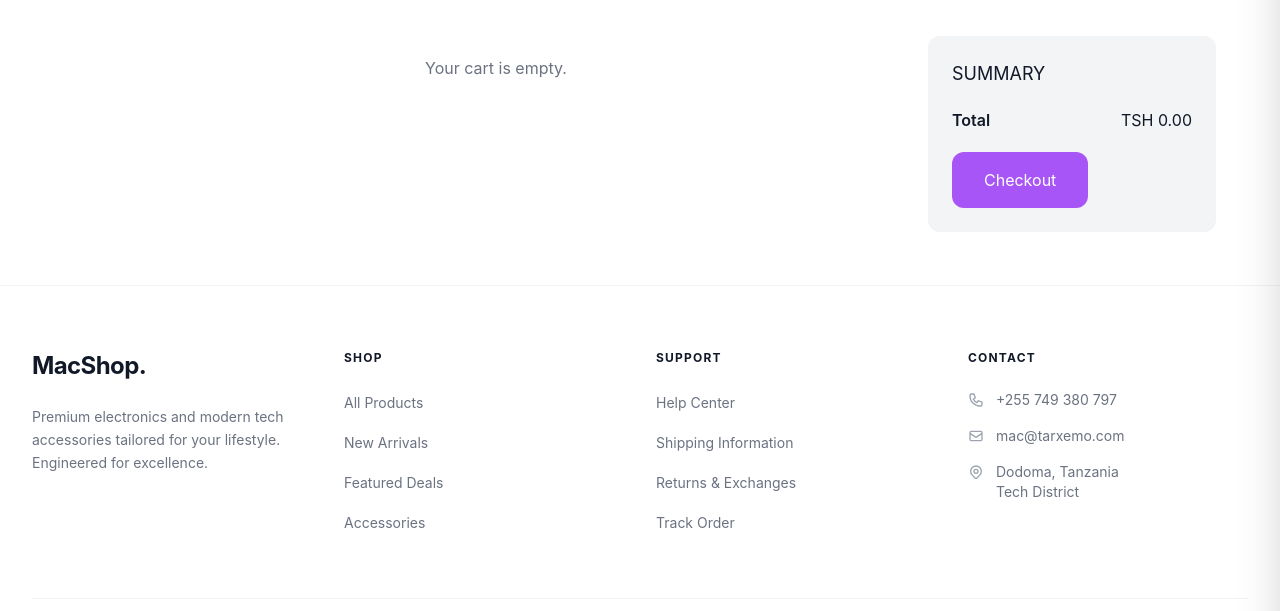
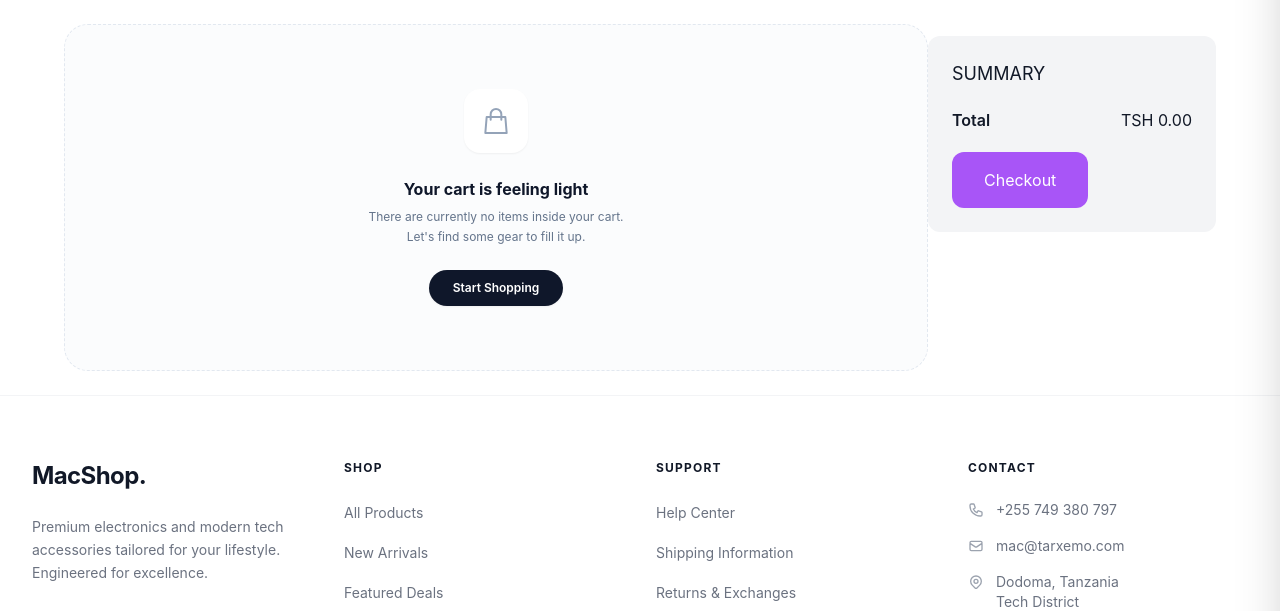
Before and after one commit to alobit21/DjangoEcommerce, a Django app: page /cart/cart/ in a window 1280 px wide. Shown: the part 117-728 px from the top of the page. Run offline with Django 5.2, Linux system fonts and the light colour scheme; tables that the repository leaves empty hold one stand-in row (values such as "Sample post"); parts of the project's set-up code (start-up, migrations or seed data) failed here and were passed over; some libraries are stand-ins or nearby versions.

Commit message:
cart_items page modification

```diff
--- a/cart/templates/cart/partials/cart_items.html
+++ b/cart/templates/cart/partials/cart_items.html
@@ -1,33 +1,83 @@
 {% if cart %}
+    <div class="space-y-4">
         {% for item in cart %}
-    <div class="product mb-5 flex pr-6">
-        <a href="#" class="w-1/4">
-            <img class="hover:shadow-lg rounded-xl" src="{{ item.product.get_thumbnail }}">
+        <div class="flex items-center gap-4 p-4 bg-white border border-slate-100 rounded-2xl shadow-sm hover:shadow-md transition-all duration-300">
+
+            <!-- 1. Product Thumbnail with Hover Micro-Zoom -->
+            <a href="{% url 'product' item.product.slug %}" class="w-20 h-20 aspect-square rounded-xl overflow-hidden bg-slate-50 flex-shrink-0 border border-slate-100 group block relative" aria-label="View {{ item.product.name }} details">
+                <img class="w-full h-full object-cover transform group-hover:scale-105 transition-transform duration-300" src="{{ item.product.get_thumbnail }}" alt="{{ item.product.name }}">
             </a>
-        <div class="w-3/4 pl-6">
-            <div class="flex justify-between">
-                <a href="#" class="text-lg">
-                    {{item.product.name}}
+
+            <!-- 2. Product Information Area -->
+            <div class="flex-grow flex flex-col sm:flex-row sm:items-center sm:justify-between gap-4">
+
+                <!-- Title & Dynamic Sub-Pricing Info -->
+                <div class="space-y-1">
+                    <a href="{% url 'product' item.product.slug %}" class="text-sm font-bold text-slate-900 hover:text-slate-600 transition-colors line-clamp-1 block">
+                        {{ item.product.name }}
                     </a>
-                <span class="mb-6 pt-1 text-gray-400">TSH {{item.total_price|floatformat:2}}</span>
+                    <div class="flex items-center gap-2">
+                        <span class="text-xs font-semibold text-slate-900">
+                            TSH {{ item.total_price|floatformat:2 }}
+                        </span>
+                        {% if item.quantity > 1 %}
+                        <span class="text-[10px] text-slate-400 font-medium" aria-hidden="true">
+                            ({{ item.quantity }} × TSH {{ item.product.price|floatformat:2 }})
+                        </span>
+                        {% endif %}
                     </div>
-            <hr>
-            <div class="quantity mt-6 flex items-center space-x-4">
-                <a href="#"
-                   class="p-3 bg-gray-100 hover:bg-gray-200"
-                   hx-get="{% url 'update_cart' item.product.id 'decrement' %}"
+                </div>
+
+                <!-- 3. Sleek Quantity Action Pill Controllers -->
+                <div class="flex items-center justify-between sm:justify-end gap-6 mt-1 sm:mt-0">
+                    <div class="flex items-center border border-slate-200 rounded-xl overflow-hidden bg-slate-50 shadow-sm" role="group" aria-label="Change product quantity">
+                        <!-- Decrement Trigger -->
+                        <button hx-get="{% url 'update_cart' item.product.id 'decrement' %}"
                                 hx-target="#cart-items"
-                   hx-swap="innerHTML">-</a>
-                <span>{{ item.quantity }}</span>
-                <a href="#"
-                   class="p-3 bg-gray-100 hover:bg-gray-200"
-                   hx-get="{% url 'update_cart' item.product.id 'increment' %}"
+                                hx-swap="innerHTML"
+                                class="px-3 py-2 hover:bg-slate-200 text-slate-500 font-semibold transition-colors duration-200 focus:outline-none flex items-center justify-center"
+                                aria-label="Decrease quantity">
+                            <svg class="w-3.5 h-3.5" fill="none" stroke="currentColor" viewBox="0 0 24 24" aria-hidden="true">
+                                <path stroke-linecap="round" stroke-linejoin="round" stroke-width="2.5" d="M20 12H4"></path>
+                            </svg>
+                        </button>
+
+                        <!-- Count State -->
+                        <span class="px-3 text-xs font-bold text-slate-900 select-none min-w-[2rem] text-center" aria-live="polite">
+                            {{ item.quantity }}
+                        </span>
+
+                        <!-- Increment Trigger -->
+                        <button hx-get="{% url 'update_cart' item.product.id 'increment' %}"
                                 hx-target="#cart-items"
-                   hx-swap="innerHTML">+</a>
+                                hx-swap="innerHTML"
+                                class="px-3 py-2 hover:bg-slate-200 text-slate-500 font-semibold transition-colors duration-200 focus:outline-none flex items-center justify-center"
+                                aria-label="Increase quantity">
+                            <svg class="w-3.5 h-3.5" fill="none" stroke="currentColor" viewBox="0 0 24 24" aria-hidden="true">
+                                <path stroke-linecap="round" stroke-linejoin="round" stroke-width="2.5" d="M12 4v16m8-8H4"></path>
+                            </svg>
+                        </button>
                     </div>
+                </div>
+
             </div>
         </div>
         {% endfor %}
+    </div>
 {% else %}
-    <p class="text-gray-500 text-center py-8">Your cart is empty.</p>
+    <!-- 4. Premium Empty Cart State Dashboard -->
+    <div class="flex flex-col items-center justify-center py-16 px-6 text-center border border-dashed border-slate-200 rounded-3xl bg-slate-50/50">
+        <div class="w-16 h-16 bg-white rounded-2xl flex items-center justify-center shadow-sm text-slate-400 mb-6" aria-hidden="true">
+            <svg class="w-8 h-8" fill="none" stroke="currentColor" viewBox="0 0 24 24">
+                <path stroke-linecap="round" stroke-linejoin="round" stroke-width="1.5" d="M16 11V7a4 4 0 00-8 0v4M5 9h14l1 12H4L5 9z"></path>
+            </svg>
+        </div>
+        <h3 class="text-base font-bold text-slate-900 mb-1.5">Your cart is feeling light</h3>
+        <p class="text-xs text-slate-500 max-w-[16rem] mb-6 leading-relaxed">
+            There are currently no items inside your cart. Let's find some gear to fill it up.
+        </p>
+        <a href="{% url 'shop' %}" class="inline-flex items-center px-6 py-2.5 bg-slate-900 text-white text-xs font-semibold rounded-full hover:bg-slate-800 transition-colors shadow-sm focus:outline-none focus:ring-2 focus:ring-slate-900">
+            Start Shopping
+        </a>
+    </div>
 {% endif %}
```
Lines whose indentation alone changed are shown as unchanged.
